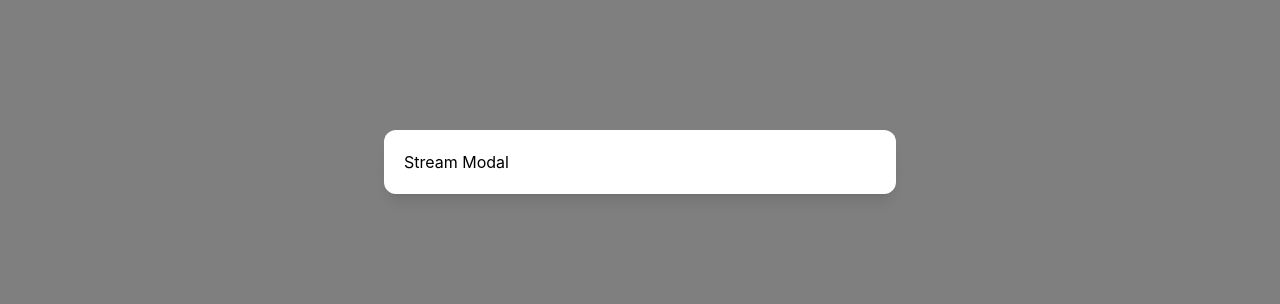
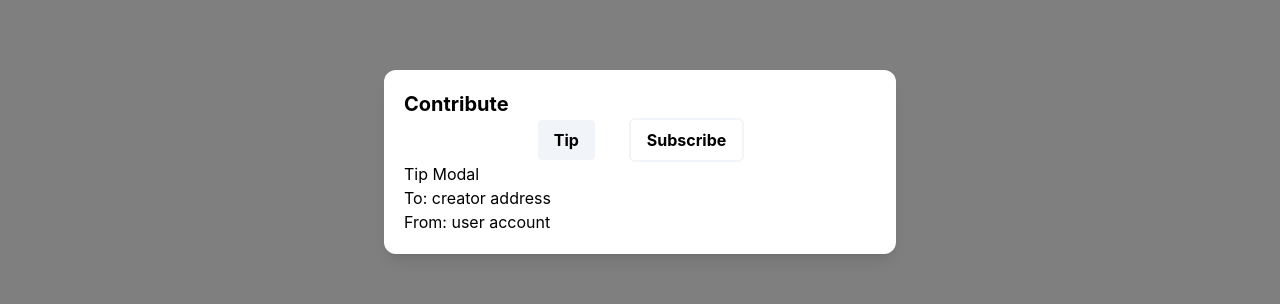
Before and after one commit to thryec/decentralised-patreon, a Next.js app in the folder next/: page / in a window 1280 px wide. Both pictures are taken after a click on the button "Stream ETH". Shown: the part 238-542 px from the top of the page. Built offline with nearby package versions, Linux system fonts and the light colour scheme; what wagmi would draw is missing.

Commit message:
added useState to toggle tip and stream

```diff
--- /dev/null
+++ b/next/components/ContributeModal.tsx
@@ -0,0 +1,58 @@
+import { useState } from "react";
+
+interface ContributeModalProps {
+  setContributeModal: (a: boolean) => void;
+}
+
+const ContributeModal = (props: ContributeModalProps) => {
+  const [recurring, setRecurring] = useState<boolean>();
+
+  return (
+    <div className="min-w-screen h-screen animated fadeIn faster fixed left-0 top-0 flex justify-center items-center inset-0 z-50 outline-none focus:outline-none bg-no-repeat bg-center bg-cover">
+      <div
+        className="absolute bg-black opacity-50 inset-0 z-0"
+        onClick={() => props.setContributeModal(false)}
+      />
+      <div className="w-full max-w-lg p-5 relative mx-auto my-auto rounded-xl shadow-lg bg-white">
+        <h1 className="font-bold text-xl">Contribute</h1>
+        <div className="flex place-content-center space-x-8">
+          {recurring ? (
+            <button
+              className="border-2 border-slate-100 rounded-md px-4 py-2 font-bold"
+              onClick={() => setRecurring(false)}
+            >
+              Tip
+            </button>
+          ) : (
+            <button
+              className="border-2 border-white  bg-slate-100 rounded-md px-4 py-2 font-bold"
+              onClick={() => setRecurring(false)}
+            >
+              Tip
+            </button>
+          )}
+          {recurring ? (
+            <button
+              className="border-2 border-white  bg-slate-100 rounded-md px-4 py-2 font-bold"
+              onClick={() => setRecurring(true)}
+            >
+              Subscribe
+            </button>
+          ) : (
+            <button
+              className="border-2 border-slate-100 rounded-md px-4 py-2 font-bold"
+              onClick={() => setRecurring(true)}
+            >
+              Subscribe
+            </button>
+          )}
+        </div>
+        {recurring ? <div>Stream Modal</div> : <div>Tip Modal</div>}
+        <h2>To: creator address</h2>
+        <h2>From: user account</h2>
+      </div>
+    </div>
+  );
+};
+
+export default ContributeModal;
--- a/next/components/CreatorInfo.tsx
+++ b/next/components/CreatorInfo.tsx
@@ -1,20 +1,22 @@
 /* eslint-disable node/no-missing-import */
 import { useState } from "react";
-import StreamModal from "./StreamModal";
+import ContributeModal from "./ContributeModal";
 
 const CreatorInfo = () => {
-  const [streamModal, setStreamModal] = useState<boolean>();
+  const [contributeModal, setContributeModal] = useState<boolean>();
 
   return (
     <div className="border-2 rounded-lg border-slate-200 p-5">
       <div className="text-xl font-bold">Creator Address</div>
       <button
         className="bg-gradient-to-r from-pink-500 to-yellow-500  py-2 px-4 rounded-lg text-white font-bold"
-        onClick={() => setStreamModal(true)}
+        onClick={() => setContributeModal(true)}
       >
         Stream ETH
       </button>
-      {streamModal && <StreamModal setStreamModal={setStreamModal} />}
+      {contributeModal && (
+        <ContributeModal setContributeModal={setContributeModal} />
+      )}
     </div>
   );
 };
--- a/next/components/StreamModal.tsx
+++ /dev/null
@@ -1,19 +0,0 @@
-interface StreamModalProps {
-  setStreamModal: (a: boolean) => void;
-}
-
-const StreamModal = (props: StreamModalProps) => {
-  return (
-    <div className="min-w-screen h-screen animated fadeIn faster fixed left-0 top-0 flex justify-center items-center inset-0 z-50 outline-none focus:outline-none bg-no-repeat bg-center bg-cover">
-      <div
-        className="absolute bg-black opacity-50 inset-0 z-0"
-        onClick={() => props.setStreamModal(false)}
-      ></div>
-      <div className="w-full max-w-lg p-5 relative mx-auto my-auto rounded-xl shadow-lg bg-white">
-        Stream Modal
-      </div>
-    </div>
-  );
-};
-
-export default StreamModal;
```
